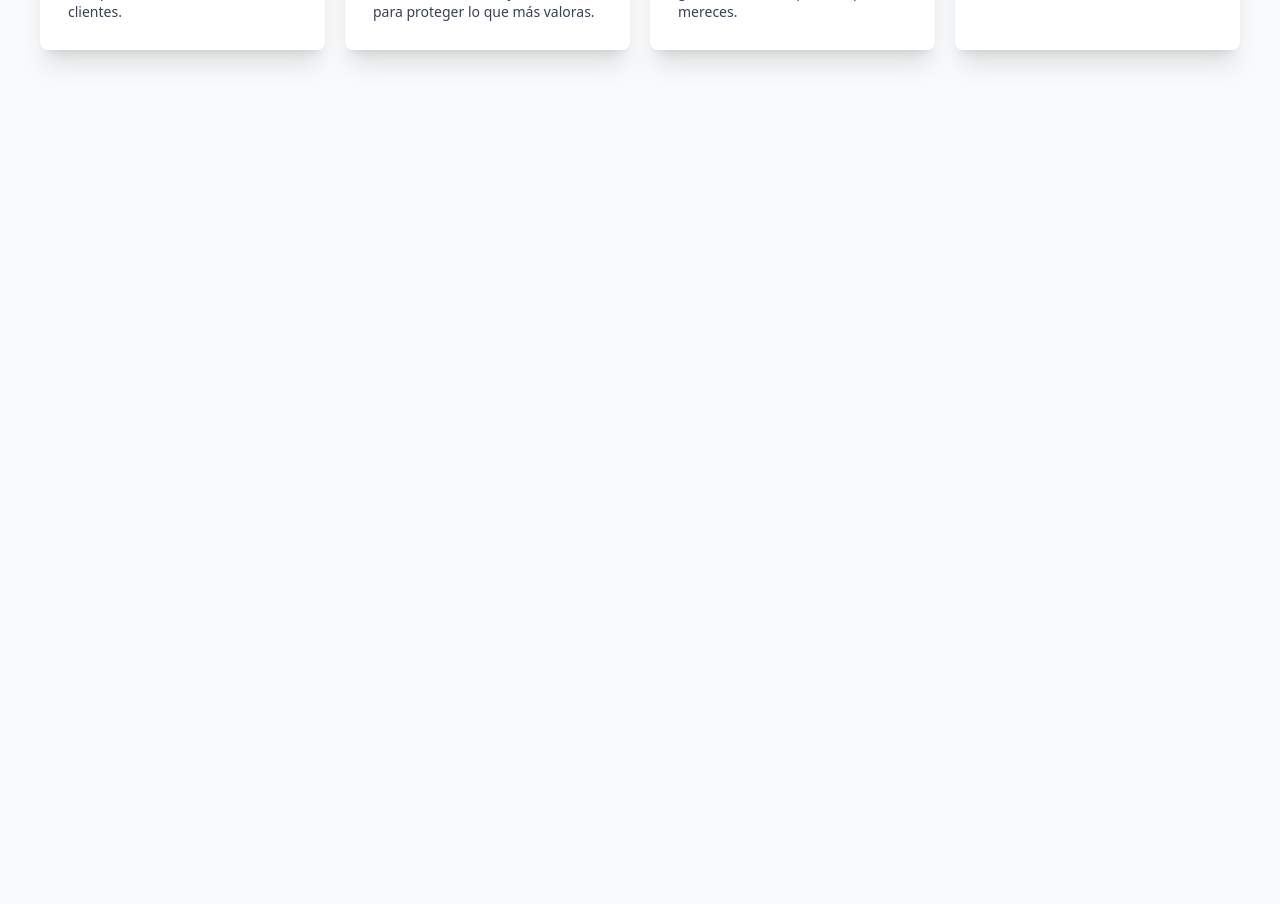
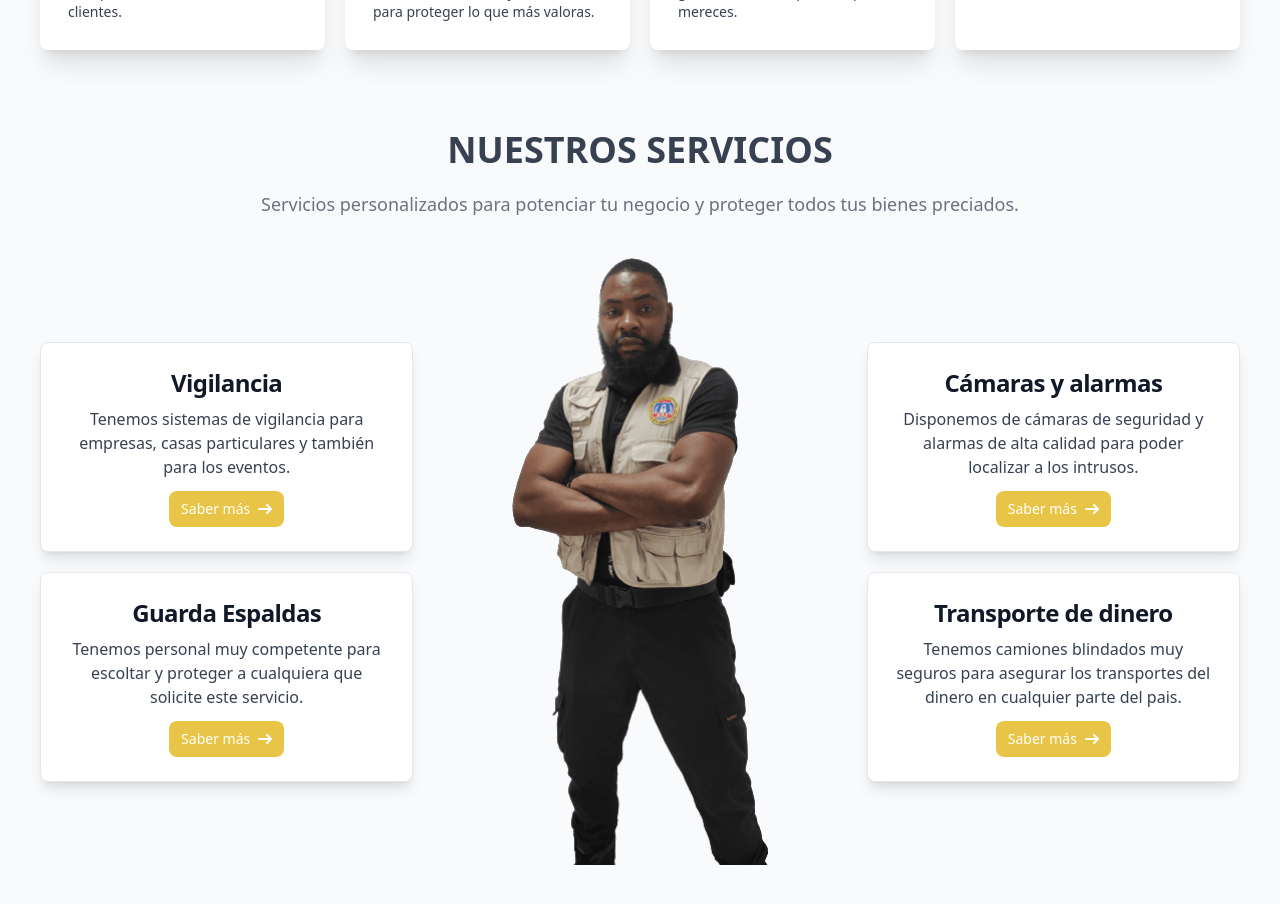
Before and after one commit to TheDaidor2001/gartoll-new-web, a Vue app: page / in a window 1280 px wide. Shown: the part 2100-3004 px from the top of the page. Before the commit the page ends 2230 px from the top, so only its background shows below. Built offline with nearby package versions, Linux system fonts and the light colour scheme.

Commit message:
new section

```diff
--- /dev/null
+++ b/src/components/UI/card-services.vue
@@ -0,0 +1,33 @@
+<script setup>
+import { RouterLink } from 'vue-router';
+    defineProps({
+        title: {
+            type:String,
+        },
+        description: {
+            type: String
+        },
+        position: {
+            type: String
+        }
+    })
+</script>
+
+
+<template>
+    <div class="max-w-sm p-6 bg-white border border-gray-200 rounded-lg shadow-lg text-center" >
+        <RouterLink to="/">
+            <h5 class="mb-2 text-2xl font-bold tracking-tight text-gray-900">{{ title }}</h5>
+        </RouterLink>
+        <p class="mb-3 font-normal text-gray-700">{{ description }}</p>
+        <RouterLink to="/"
+            class="inline-flex items-center px-3 py-2 text-sm font-medium text-center text-white bg-secondary rounded-lg">
+            Saber más
+            <svg class="w-3.5 h-3.5 ml-2" aria-hidden="true" xmlns="http://www.w3.org/2000/svg" fill="none"
+                viewBox="0 0 14 10">
+                <path stroke="currentColor" stroke-linecap="round" stroke-linejoin="round" stroke-width="2"
+                    d="M1 5h12m0 0L9 1m4 4L9 9" />
+            </svg>
+        </RouterLink>
+    </div>
+</template>
--- /dev/null
+++ b/src/components/UI/heading-text.vue
@@ -0,0 +1,15 @@
+<script setup>
+    defineProps({
+        title: {
+            type: String
+        },
+        description: {
+            type: String
+        }
+    })
+</script>
+
+<template>
+     <h3 class="text-center text-3xl md:text-4xl font-bold text-gray-700 uppercase">{{ title }}</h3>
+    <p class="w-full lg:w-2/3 mx-auto text-sm lg:text-lg mt-5 text-center font-thin text-gray-500">{{ description }}</p>
+</template>
--- a/src/views/HomeView.vue
+++ b/src/views/HomeView.vue
@@ -1,6 +1,8 @@
 <script setup>
 import cardInfo from '../components/UI/card-info.vue';
 import cardDiferences from '../components/UI/card-diferences.vue';
+import headingText from '../components/UI/heading-text.vue';
+import cardServices from '../components/UI/card-services.vue'
 
 </script>
 
@@ -75,14 +77,14 @@ import cardDiferences from '../components/UI/card-diferences.vue';
   </section>
 
   <section class="my-20 px-10 max-w-7xl mx-auto">
-    <h3 class="text-center text-3xl md:text-4xl font-bold text-gray-700 uppercase">Ofrecemos el mejor trabajo e idea para
-      ti.</h3>
-    <p class="w-full lg:w-2/3 mx-auto text-sm lg:text-lg mt-5 text-center font-thin text-gray-500">Nuestra forma de
+
+    <headingText title="Ofrecemos el mejor trabajo e idea para ti." description="Nuestra forma de
       abordar la seguridad está basada en una serie de ventajas competitivas que nos posicionan como referentes en nuestro
-      sector.</p>
-
+      sector." />
     <div class="grid grid-cols-1 md:grid-cols-2 lg:grid-cols-2 xl:grid-cols-4 mt-10 gap-5">
-      <cardDiferences title="Buen Servicio" description="En Gartoll seguridad privada, ofrecemos servicios de excelencia, brindando protección confiable y tranquilidad absoluta a nuestros clientes." color="bg-secondary">
+      <cardDiferences title="Buen Servicio"
+        description="En Gartoll seguridad privada, ofrecemos servicios de excelencia, brindando protección confiable y tranquilidad absoluta a nuestros clientes."
+        color="bg-secondary">
         <svg xmlns="http://www.w3.org/2000/svg" fill="none" viewBox="0 0 24 24" stroke-width="1.5" stroke="white"
           class="w-8 h-8">
           <path stroke-linecap="round" stroke-linejoin="round"
@@ -91,7 +93,8 @@ import cardDiferences from '../components/UI/card-diferences.vue';
 
       </cardDiferences>
       <cardDiferences title="Calidad"
-        description="Somos una empresa de seguridad privada comprometida con la calidad, proporcionando soluciones efectivas y confiables para proteger lo que más valoras." color="bg-thirth">
+        description="Somos una empresa de seguridad privada comprometida con la calidad, proporcionando soluciones efectivas y confiables para proteger lo que más valoras."
+        color="bg-thirth">
         <svg xmlns="http://www.w3.org/2000/svg" fill="none" viewBox="0 0 24 24" stroke-width="1.5" stroke="white"
           class="w-8 h-8">
           <path stroke-linecap="round" stroke-linejoin="round"
@@ -99,7 +102,8 @@ import cardDiferences from '../components/UI/card-diferences.vue';
         </svg>
       </cardDiferences>
       <cardDiferences title="Equipo Profesional"
-        description="Contamos con un equipo altamente profesional, preparado para salvaguardar tus intereses y garantizar la tranquilidad que mereces." color="bg-gray-900">
+        description="Contamos con un equipo altamente profesional, preparado para salvaguardar tus intereses y garantizar la tranquilidad que mereces."
+        color="bg-gray-900">
         <svg xmlns="http://www.w3.org/2000/svg" fill="none" viewBox="0 0 24 24" stroke-width="1.5" stroke="white"
           class="w-8 h-8">
           <path stroke-linecap="round" stroke-linejoin="round"
@@ -108,7 +112,8 @@ import cardDiferences from '../components/UI/card-diferences.vue';
 
       </cardDiferences>
       <cardDiferences title="Experiencia"
-        description="Más de 10 años de experiencia nos avalan, dando servicio a todo tipo de clientes y corporaciones." color="bg-four">
+        description="Más de 10 años de experiencia nos avalan, dando servicio a todo tipo de clientes y corporaciones."
+        color="bg-four">
         <svg xmlns="http://www.w3.org/2000/svg" fill="none" viewBox="0 0 24 24" stroke-width="1.5" stroke="white"
           class="w-8 h-8">
           <path stroke-linecap="round" stroke-linejoin="round" d="M12 6v6h4.5m4.5 0a9 9 0 11-18 0 9 9 0 0118 0z" />
@@ -117,4 +122,38 @@ import cardDiferences from '../components/UI/card-diferences.vue';
       </cardDiferences>
     </div>
   </section>
-</template>
+
+  <section class="my-20 px-10 max-w-7xl mx-auto">
+    <headingText title="Nuestros servicios"
+      description="Servicios personalizados para potenciar tu negocio y proteger todos tus bienes preciados." />
+    <div class="max-w-7xl mx-auto mt-10">
+      <div class="grid grid-cols-1 lg:grid-cols-3 gap-10 items-center">
+        <div class="flex flex-col gap-5 items-center">
+          <cardServices
+            title="Vigilancia"
+            description="Tenemos sistemas de vigilancia para empresas, casas particulares y también
+            para los eventos."
+            position="text-end"
+          />
+          <cardServices
+            title="Guarda Espaldas"
+            description="Tenemos personal muy competente para escoltar y proteger a cualquiera que solicite este servicio."
+            position="text-end"
+          />
+        </div>
+        <img class="w-64 mx-auto" src="/security.png" alt="">
+        <div class="flex flex-col gap-5 items-center">
+          <cardServices
+            title="Cámaras y alarmas"
+            description="Disponemos de cámaras de seguridad y alarmas de alta calidad para poder localizar a los intrusos."
+            position="text-start"
+          />
+          <cardServices
+            title="Transporte de dinero"
+            description="Tenemos camiones blindados muy seguros para asegurar los transportes del dinero en cualquier parte del pais."
+            position="text-start"
+          />
+        </div>
+    </div>
+  </div>
+</section></template>
```
Also changed, not shown: public/security.png (added).
